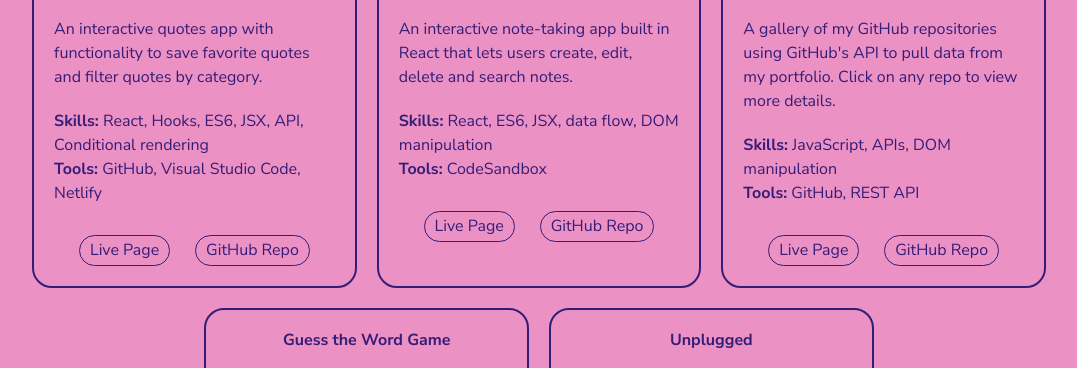
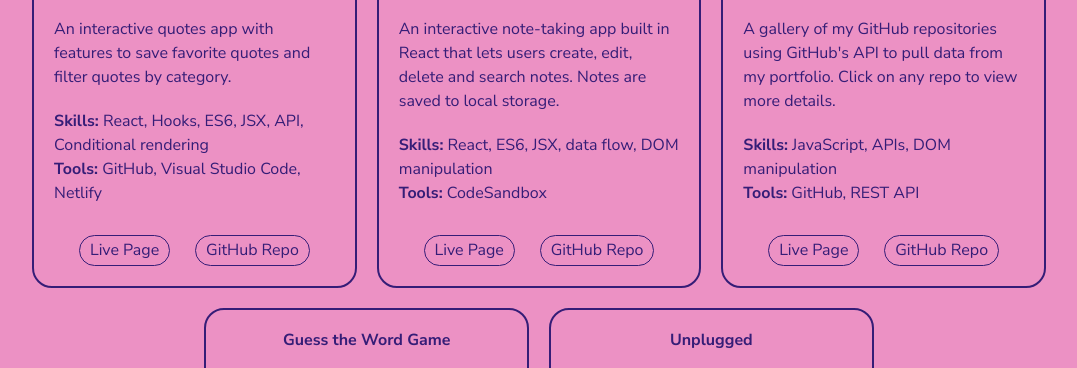
Before and after one commit to DeniseLewis1/portfolio, a website built with Parcel: page index.html in a window 1280 px wide. Shown: the part 1120-1488 px from the top of the page, without its empty margins (101-1178 px from the left). Built offline with nearby package versions, Linux system fonts and the light colour scheme; grey boxes are pictures that could not be loaded.

Commit message:
Updated text

```diff
--- a/index.html
+++ b/index.html
@@ -95,7 +95,7 @@
                 <img class="project-image" src="img/quotivation.png" alt="Quotivation">
               </a>
             </figure>
-            <p class="project-description">An interactive quotes app with functionality to save favorite quotes and filter quotes
+            <p class="project-description">An interactive quotes app with features to save favorite quotes and filter quotes
               by category.</p>
             <p class="project-skills"><span>Skills:</span> React, Hooks, ES6, JSX, API, Conditional rendering</p>
             <p class="project-skills"><span>Tools:</span> GitHub, Visual Studio Code, Netlify</p>
@@ -113,7 +113,7 @@
               </a>
             </figure>
             <p class="project-description">An interactive note-taking app built in React that lets users create, edit, delete and
-              search notes.</p>
+              search notes. Notes are saved to local storage.</p>
             <p class="project-skills"><span>Skills:</span> React, ES6, JSX, data flow, DOM manipulation</p>
             <p class="project-skills"><span>Tools:</span> CodeSandbox</p>
             <div class="project-links">
```
